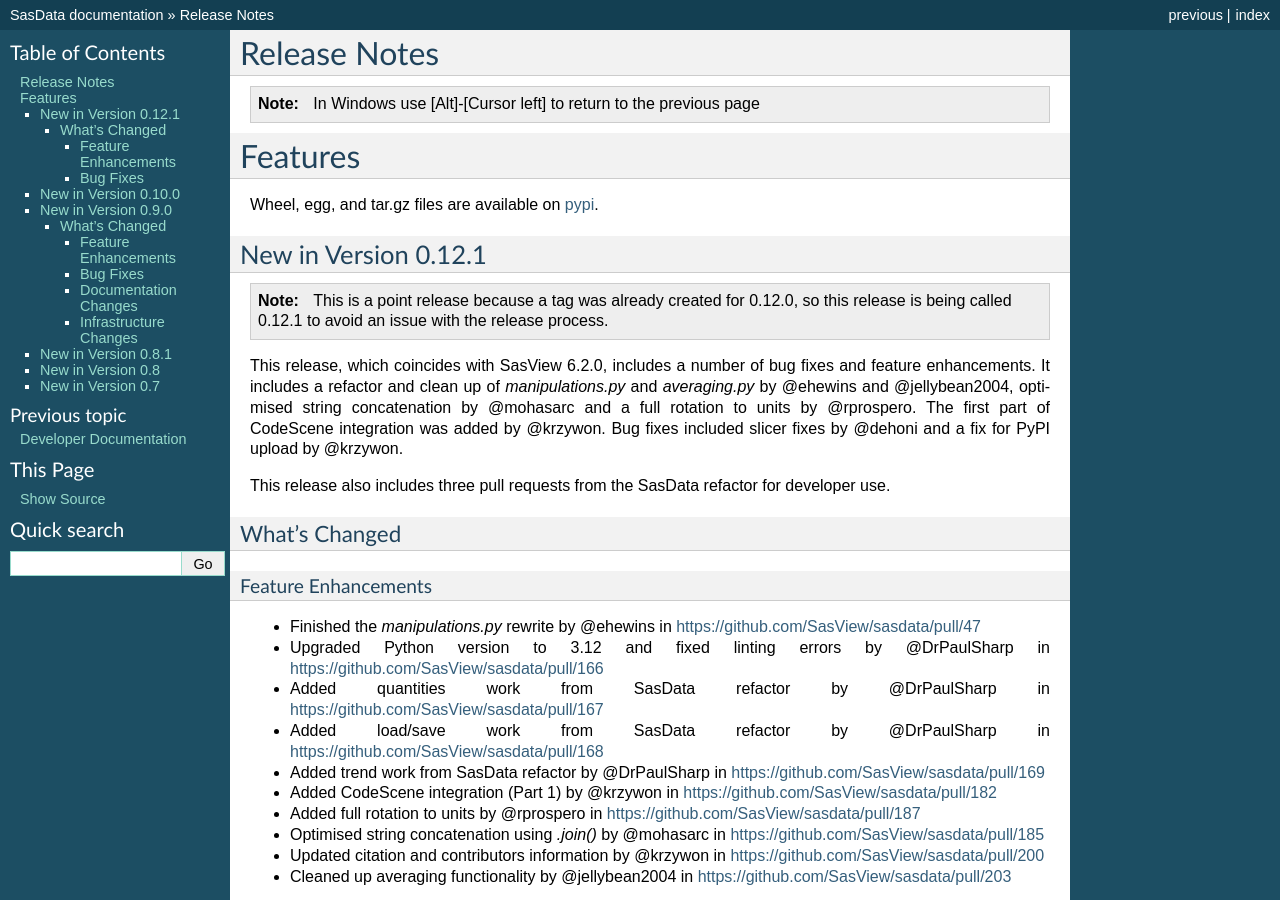
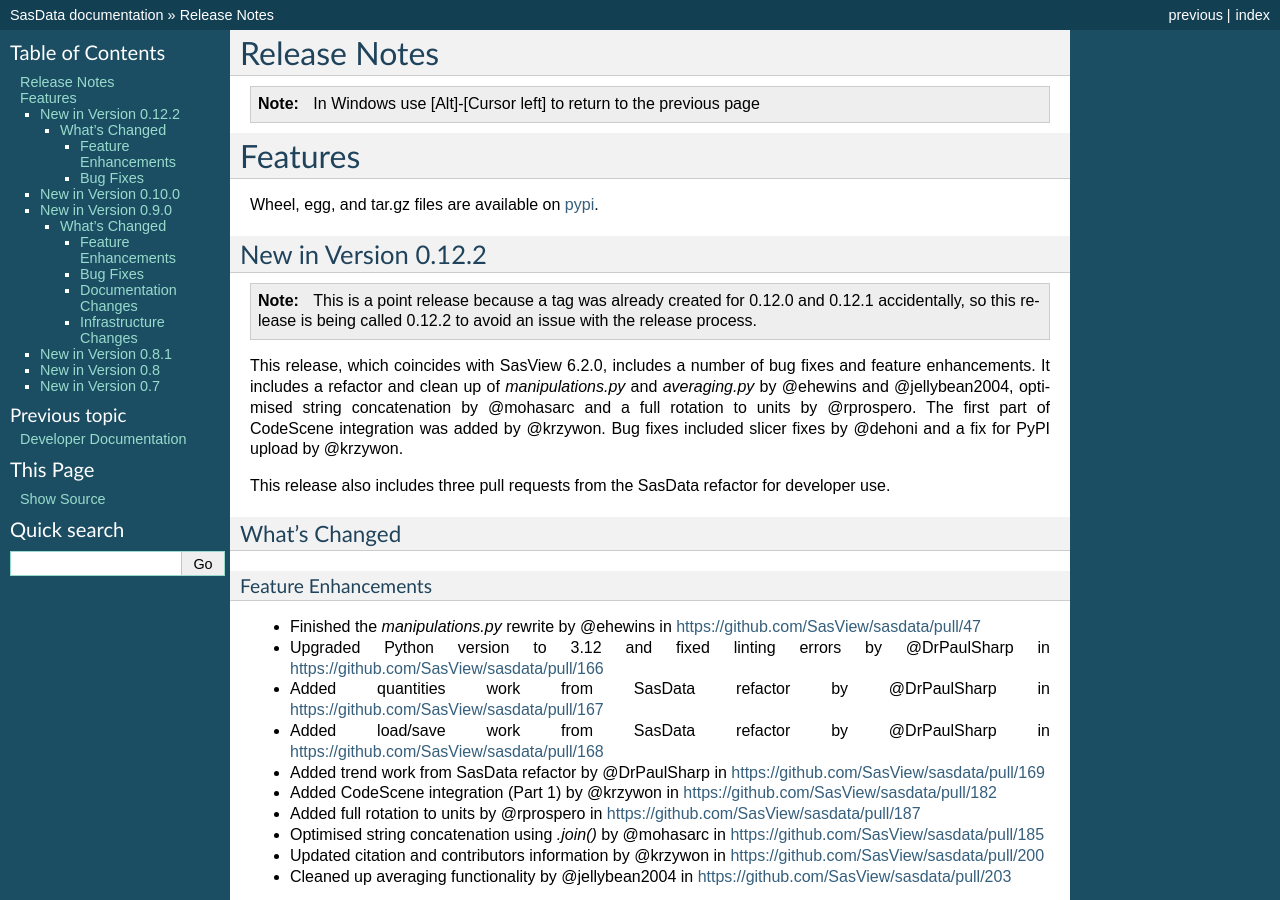
Before and after one commit to SasView/sasdata, a Sphinx documentation site: the page built from docs/source/user/RELEASE.rst, in a window 1280 px wide and 900 px high. Built offline with Sphinx 7.4.7, drawn with Linux system fonts in a browser that asks for light colours; pages that are not in the unit, such as notebooks, are missing from menus; the version number could not be read and is left out.

Commit message:
Update version number

```diff
--- a/docs/source/user/RELEASE.rst
+++ b/docs/source/user/RELEASE.rst
@@ -14,11 +14,11 @@
 ========
 Wheel, egg, and tar.gz files are available on `pypi <https://pypi.org/project/sasdata/>`_.
 
-New in Version 0.12.1
+New in Version 0.12.2
 ----------------------
 
-.. note:: This is a point release because a tag was already created for 0.12.0, so this release is
-   being called 0.12.1 to avoid an issue with the release process.
+.. note:: This is a point release because a tag was already created for 0.12.0 and 0.12.1 accidentally, so this release is
+   being called 0.12.2 to avoid an issue with the release process.
 
 This release, which coincides with SasView 6.2.0, includes a number of bug fixes and feature enhancements.
 It includes a refactor and clean up of `manipulations.py` and `averaging.py` by @ehewins and @jellybean2004,
```
